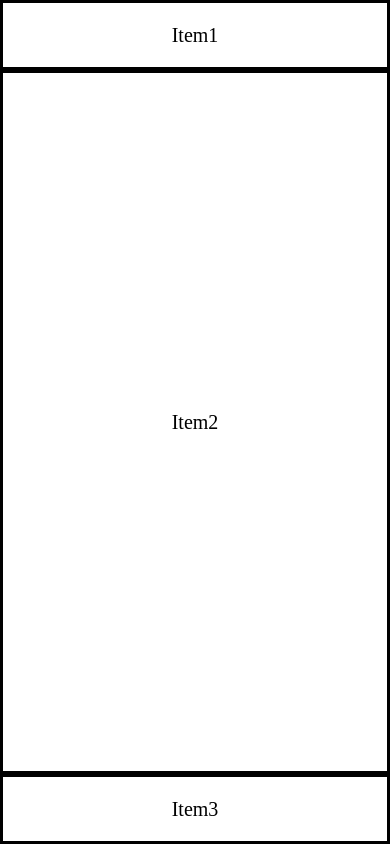
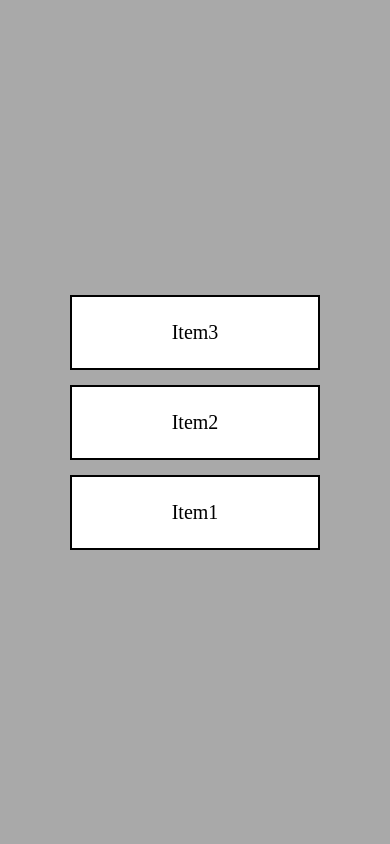
Before and after one commit to LukasPio/cssModerno, a plain HTML site: page aula04/index.html in a window 390 px wide. Drawn offline with Linux system fonts and the light colour scheme.

Commit message:
Construindo um layout básico com flex

```diff
--- a/aula04/style.css
+++ b/aula04/style.css
@@ -6,18 +6,18 @@
 }
 
 .main-container {
+    background-color: darkgray;
+    min-height: 100vh;
     display: flex;
+    gap: 15px;
     justify-content: center;
     align-items: center;
-    background-color: rgb(128, 128, 128);
-    min-height: 100vh;
     flex-direction: column;
 }
-
 .item {
-    width: 100%;
-    height: 70px;
-    border: solid black;
+    width: 250px;
+    height: 75px;
+    border: 2px solid black;
     background-color: white;
     font-size: 20px;
     display: flex;
@@ -26,11 +26,11 @@
 }
 
 .item1 {
-
+    order: 3;
 }
 
 .item2 {
-    flex: 1 0 620px;
+    order: 1;
 }
 
 .item3 {
--- /dev/null
+++ b/aula05(exercicio)/style.css
@@ -0,0 +1,59 @@
+* {
+    margin: 0;
+    padding: 0;
+    box-sizing: border-box;
+    text-decoration: none;
+}
+
+.header, .footer{
+    background-color: white;
+    border: solid 3px black;
+    display: flex;
+    justify-content: center;
+    align-items: center;
+    font-weight: 600;
+    font-size: 20px;
+    flex: 0 0 70px;
+}
+
+.container {
+    background-color: rgb(128, 128, 128);
+    display: flex;
+    flex-wrap: wrap;
+    justify-content: center;
+    align-items: center;
+}
+
+.item {
+    flex-basis: 350px;
+    height: 230px;
+    border: solid 3px black;
+    display: flex;
+    justify-content: center;
+    align-items: center;
+    font-size: 30px;
+    background-color: white;
+    margin: 10px;
+}
+
+@media (max-width: 800px) {
+    .item {
+        flex-basis: 200px;
+        height: 200px;
+    }
+}
+
+@media (max-width: 490px) {
+    .item {
+        flex-basis: 160px;
+        height: 160px;
+    }
+}
+
+.main-container {
+    display: flex;
+    flex-direction: column;
+    justify-content: space-between;
+    height: 100vh;
+    background-color: rgb(128, 128, 128);
+}
```
Also changed, not shown: aula05(exercicio)/index.html (added, +40 -0 lines).
